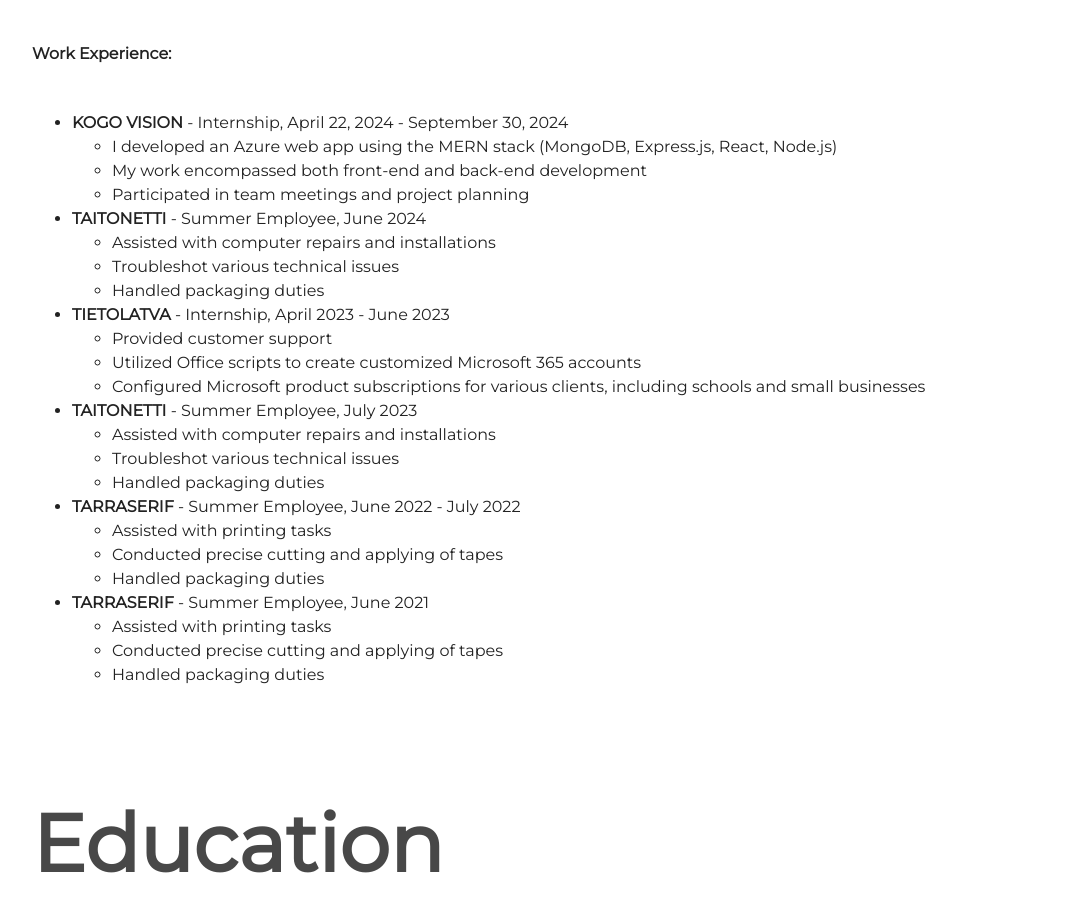
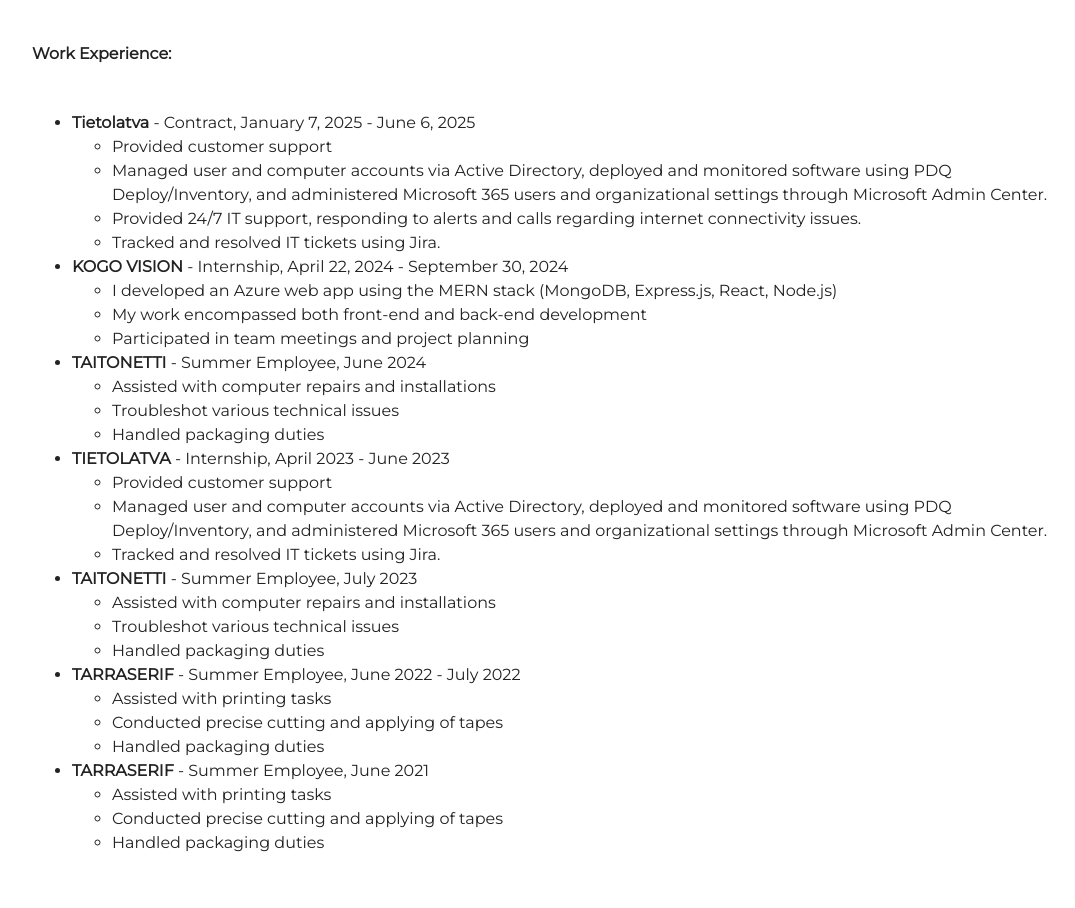
Before and after one commit to eikkapine/Portfolio, a plain HTML site: page index.html in a window 1280 px wide. Shown: the part 1214-2122 px from the top of the page, without its empty margins (96-1171 px from the left). Drawn offline with Linux system fonts and the light colour scheme.

Commit message:
Update index.html

```diff
--- a/index.html
+++ b/index.html
@@ -57,6 +57,14 @@
                 <p id="workandprojectstext">
                     <strong>Work Experience:</strong><br>
                     <ul>
+<li><strong>Tietolatva</strong> - Contract, January 7, 2025 - June 6, 2025
+                            <ul>
+                                <li>Provided customer support</li>
+                                <li>Managed user and computer accounts via Active Directory, deployed and monitored software using PDQ Deploy/Inventory, and administered Microsoft 365 users and organizational settings through Microsoft Admin Center.</li>
+                                <li>Provided 24/7 IT support, responding to alerts and calls regarding internet connectivity issues.</li>
+				<li>Tracked and resolved IT tickets using Jira.</li>
+                            </ul>
+                        </li>
                         <li><strong>KOGO VISION</strong> - Internship, April 22, 2024 - September 30, 2024
                             <ul>
                                 <li>I developed an Azure web app using the MERN stack (MongoDB, Express.js, React, Node.js)</li>
@@ -74,8 +82,8 @@
                         <li><strong>TIETOLATVA</strong> - Internship, April 2023 - June 2023
                             <ul>
                                 <li>Provided customer support</li>
-                                <li>Utilized Office scripts to create customized Microsoft 365 accounts</li>
-                                <li>Configured Microsoft product subscriptions for various clients, including schools and small businesses</li>
+                                <li>Managed user and computer accounts via Active Directory, deployed and monitored software using PDQ Deploy/Inventory, and administered Microsoft 365 users and organizational settings through Microsoft Admin Center.</li>
+                                <li>Tracked and resolved IT tickets using Jira.</li>
                             </ul>
                         </li>
                         <li><strong>TAITONETTI</strong> - Summer Employee, July 2023
```
